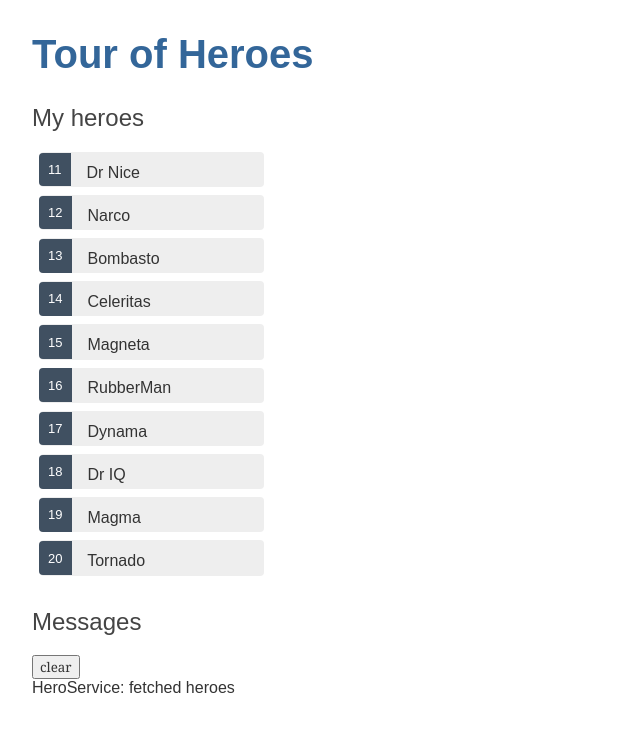
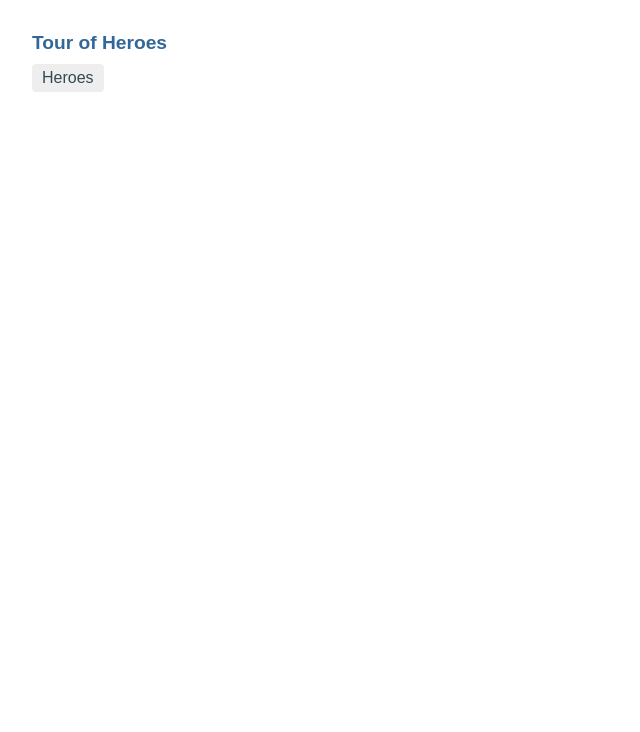
Before and after one commit to al123xiaaaa/tour-of-heroes, an Angular app: page / in a window 1280 px wide. Shown: the top 732 px of the page, without its empty margins (0-640 px from the left). Built offline with nearby package versions, Linux system fonts and the light colour scheme.

Commit message:
adding a route

```diff
--- a/src/app/app-routing.module.ts
+++ b/src/app/app-routing.module.ts
@@ -1,8 +1,10 @@
 import { NgModule } from '@angular/core';
 import { Routes, RouterModule } from '@angular/router';
+import { HeroesComponent } from './heroes/heroes.component';
 
-
-const routes: Routes = [];
+const routes: Routes = [
+  { path: 'heroes', component: HeroesComponent }
+];
 
 @NgModule({
   imports: [RouterModule.forRoot(routes)],
--- a/src/app/app.component.css
+++ b/src/app/app.component.css
@@ -0,0 +1,28 @@
+/* AppComponent's private CSS styles */
+h1 {
+  font-size: 1.2em;
+  margin-bottom: 0;
+}
+h2 {
+  font-size: 2em;
+  margin-top: 0;
+  padding-top: 0;
+}
+nav a {
+  padding: 5px 10px;
+  text-decoration: none;
+  margin-top: 10px;
+  display: inline-block;
+  background-color: #eee;
+  border-radius: 4px;
+}
+nav a:visited, a:link {
+  color: #334953;
+}
+nav a:hover {
+  color: #039be5;
+  background-color: #cfd8dc;
+}
+nav a.active {
+  color: #039be5;
+}
--- a/src/app/app.component.html
+++ b/src/app/app.component.html
@@ -1,3 +1,6 @@
 <h1>{{title}}</h1>
-<app-heroes></app-heroes>
+<nav>
+  <a routerLink="/heroes">Heroes</a>
+</nav>
+<router-outlet></router-outlet>
 <app-messages></app-messages>
--- a/src/app/app.module.ts
+++ b/src/app/app.module.ts
@@ -7,13 +7,15 @@ import { AppComponent } from './app.component';
 import { HeroesComponent } from './heroes/heroes.component';
 import { HeroDetailComponent } from './hero-detail/hero-detail.component';
 import { MessagesComponent } from './messages/messages.component';
+import { DashboardComponent } from './dashboard/dashboard.component';
 
 @NgModule({
   declarations: [
     AppComponent,
     HeroesComponent,
     HeroDetailComponent,
-    MessagesComponent
+    MessagesComponent,
+    DashboardComponent
   ],
   imports: [
     BrowserModule,
--- /dev/null
+++ b/src/app/dashboard/dashboard.component.html
@@ -0,0 +1 @@
+<p>dashboard works!</p>
--- /dev/null
+++ b/src/app/dashboard/dashboard.component.ts
@@ -0,0 +1,15 @@
+import { Component, OnInit } from '@angular/core';
+
+@Component({
+  selector: 'app-dashboard',
+  templateUrl: './dashboard.component.html',
+  styleUrls: ['./dashboard.component.css']
+})
+export class DashboardComponent implements OnInit {
+
+  constructor() { }
+
+  ngOnInit(): void {
+  }
+
+}
```
Also changed, not shown: src/app/dashboard/dashboard.component.css (added), 1 other file (tests, documents, lock files or other folders).
